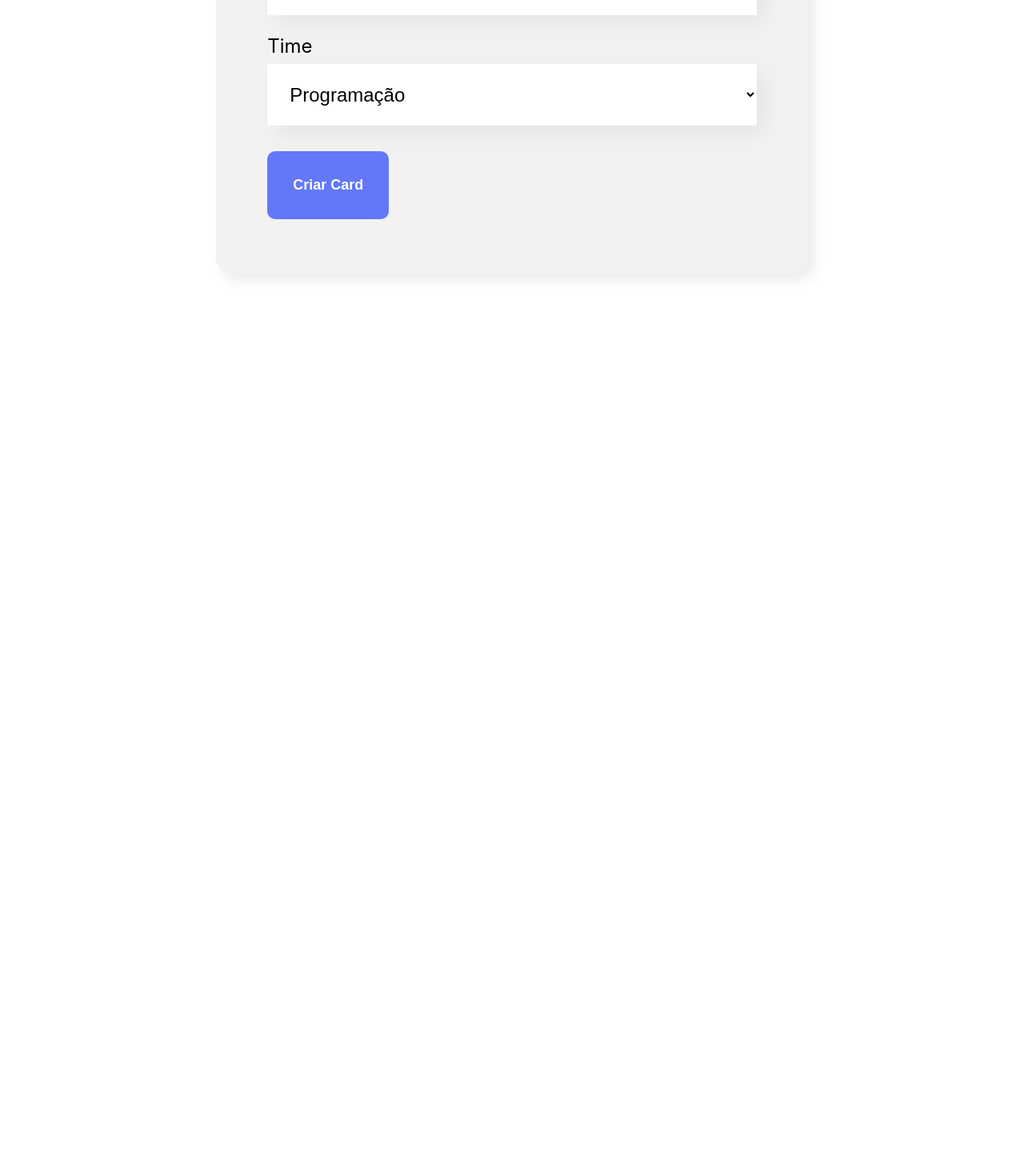
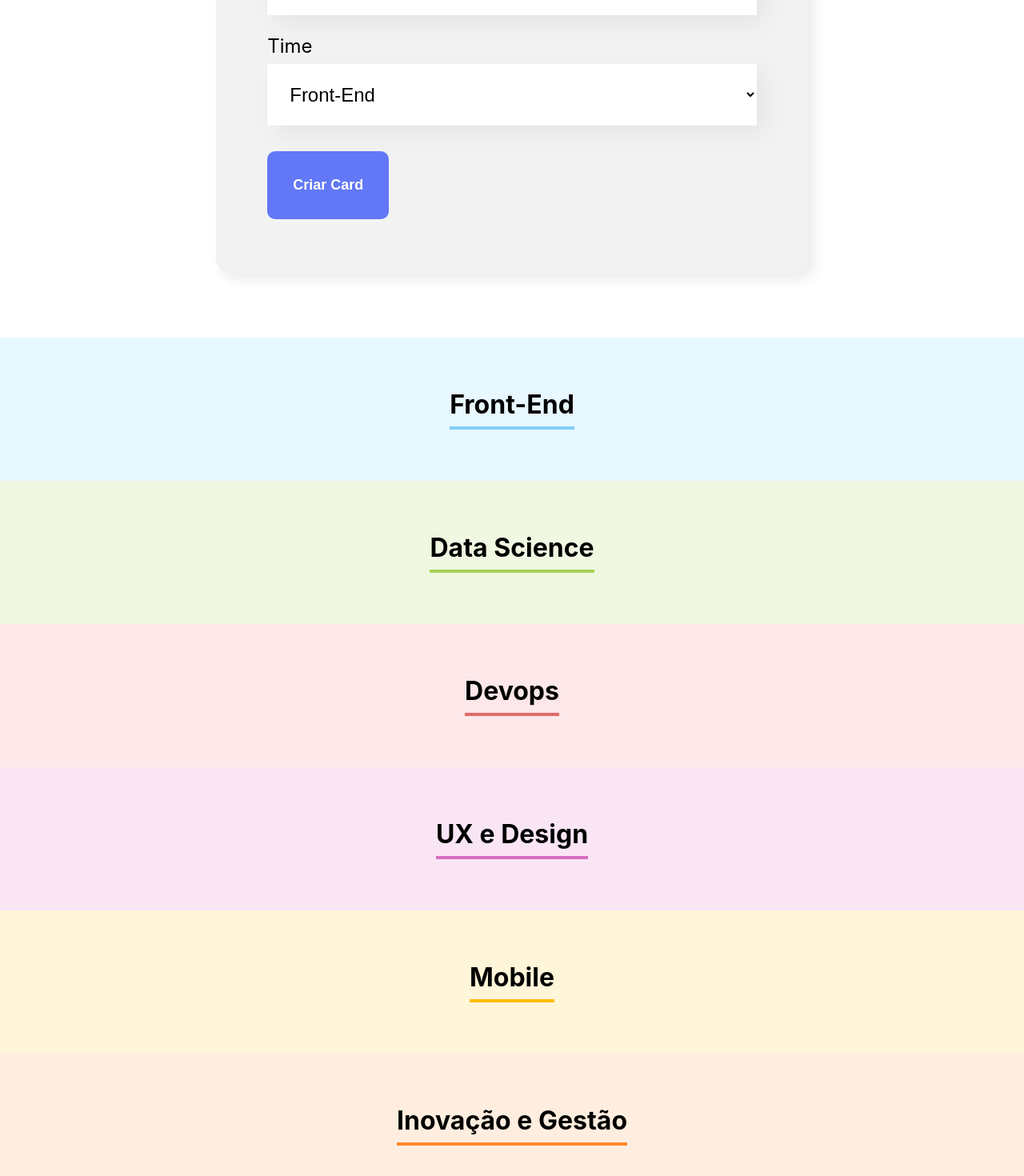
Before and after one commit to JovemCarlosTI/organo, a React (Create React App) app: page / in a window 1280 px wide. Shown: the part 1055-2525 px from the top of the page at 80% size. Before the commit the page ends 1477 px from the top, so only its background shows below. Built offline with nearby package versions, Linux system fonts and the light colour scheme.

Commit message:
Criando componente Time + Refatoração de código

```diff
--- a/src/App.js
+++ b/src/App.js
@@ -1,8 +1,42 @@
 import { useState } from 'react';
 import Banner from './components/Banner';
 import Formulario from './components/Formulario';
+import Time from './components/Time';
 
 function App() {
+
+  const times = [
+      {
+        nome: 'Front-End',
+        corPrimaria: '#82CFFA',
+        corSecundaria: '#E8F8FF',
+    },
+    {
+        nome: 'Data Science',
+        corPrimaria: '#A6D157',
+        corSecundaria: '#F0F8E2',
+    },
+    {
+        nome: 'Devops',
+        corPrimaria: '#E06B69',
+        corSecundaria: '#FDE7E8'
+    },
+    {
+        nome: 'UX e Design',
+        corPrimaria: '#D86EBF',
+        corSecundaria: '#FAE5F5',
+    },
+    {
+        nome: 'Mobile',
+        corPrimaria: '#FEBA05',
+        corSecundaria: '#FFF5D9',
+    },
+    {
+        nome: 'Inovação e Gestão',
+        corPrimaria: '#FF8A29',
+        corSecundaria: '#FFEEDF',
+    }
+  ]
 
   const [colaboradores, setColaboradores] = useState([]);
 
@@ -13,7 +47,21 @@ function App() {
   return (
     <div className="App">
         <Banner />
-        <Formulario aoColaboradorCadastrado={colaborador => aoNovoColaboradorAdicionado(colaborador)}/>
+        <Formulario
+          aoColaboradorCadastrado={colaborador => aoNovoColaboradorAdicionado(colaborador)}
+          times={times.map(time => time.nome)}
+        />
+
+        {times.map(time =>
+          <Time
+            key={time.nome}
+            nome={time.nome}
+            corPrimaria={time.corPrimaria}
+            corSecundaria={time.corSecundaria}
+          />
+        )}
+
+
     </div>
   );
 }
--- a/src/components/Formulario/index.js
+++ b/src/components/Formulario/index.js
@@ -5,15 +5,8 @@ import Botao from '../Botao';
 import { useState } from 'react';
 
 const Formulario = (props) => {
-    const times = [
-        'Programação',
-        'Front-End',
-        'Data Science',
-        'Devops',
-        'UX e Design',
-        'Mobile',
-        'Inovação e Gestão'
-    ];
+
+    const { times } = props;
 
     const [nome, setNome] = useState('');
     const [cargo, setCargo] = useState('');
--- /dev/null
+++ b/src/components/Time/Time.css
@@ -0,0 +1,11 @@
+.time {
+    text-align: center;
+    padding: 32px;
+}
+
+.time h3 {
+    font-size: 32px;
+    border-bottom: 4px solid;
+    display: inline-block;
+    padding-bottom: 8px;
+}
--- /dev/null
+++ b/src/components/Time/index.js
@@ -0,0 +1,17 @@
+import './Time.css';
+
+const Time = (props) => {
+    return (
+        <section className='time'
+            style={{ backgroundColor: props.corSecundaria }}
+        >
+            <h3
+                style={{borderBottomColor: props.corPrimaria}}
+            >
+                {props.nome}
+            </h3>
+        </section>
+    )
+}
+
+export default Time;
```
